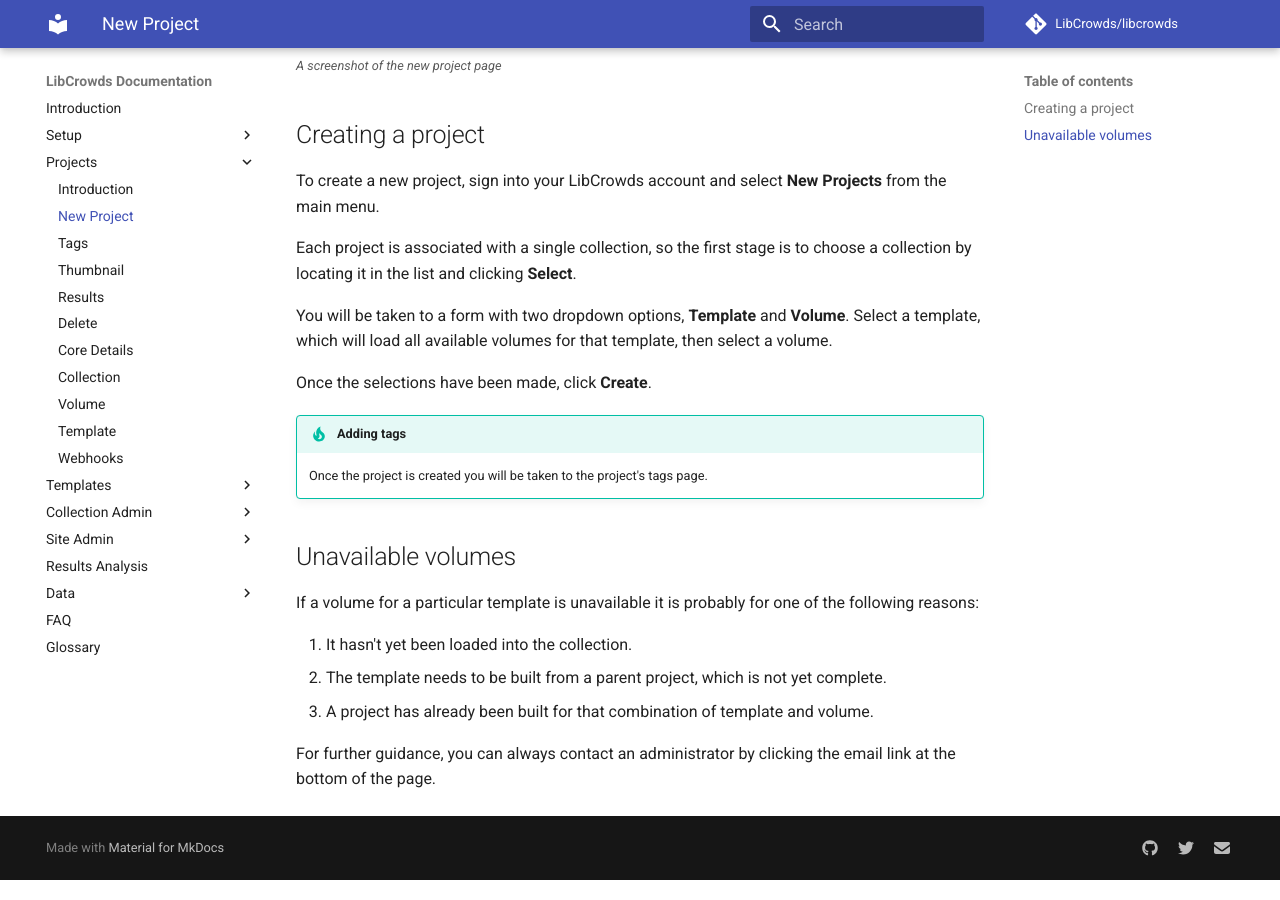
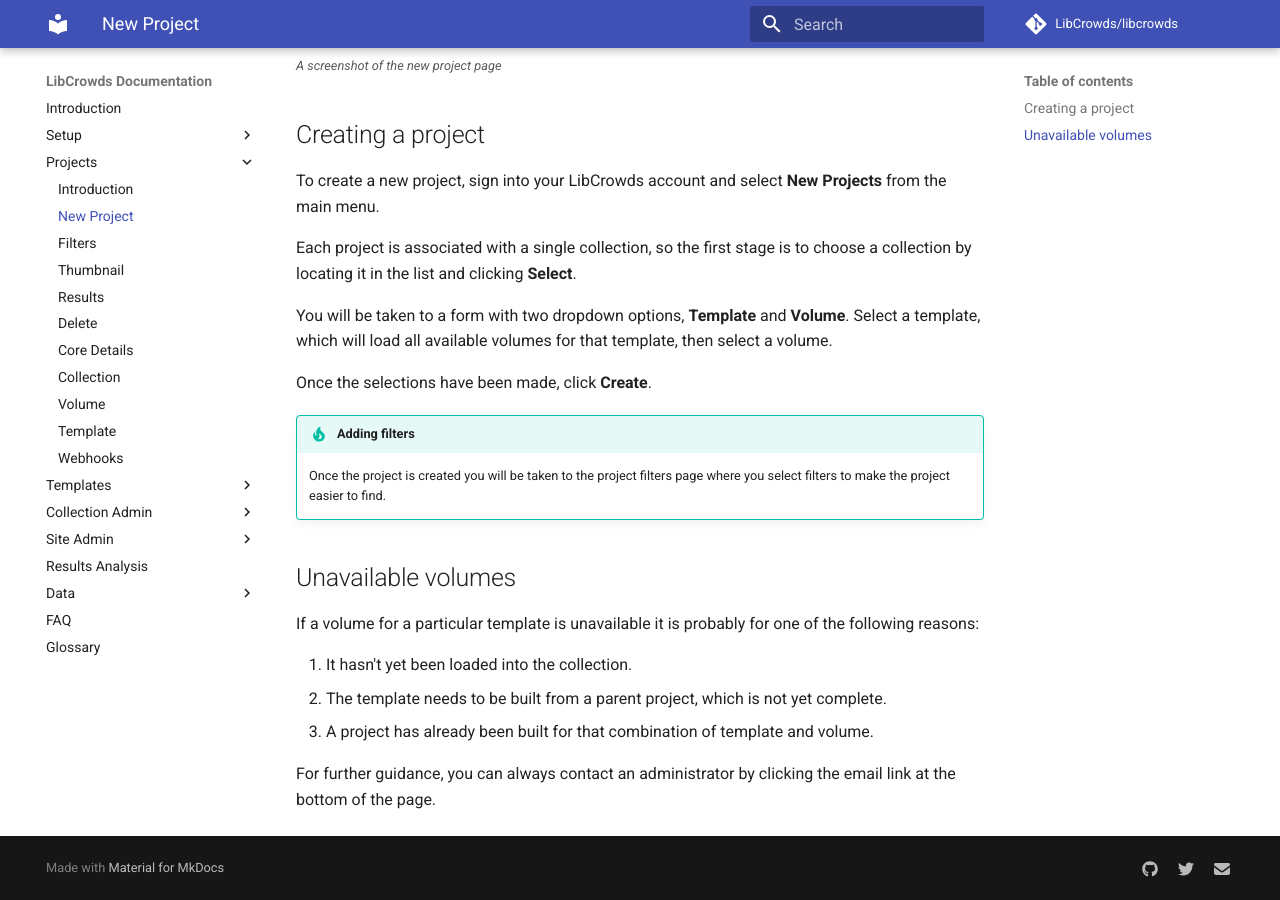
Before and after one commit to LibCrowds/docs, an MkDocs documentation site: the page built from docs/projects/new.md, in a window 1280 px wide and 900 px high, scrolled down 854 px. Built offline with MkDocs 1.6.1 and Material for MkDocs 9.7.7, drawn with Linux system fonts in a browser that asks for light colours; comment, search, counter and statistics services are not loaded; old or Windows-style settings are respelled for this version of MkDocs.

Commit message:
Rename project tags > filters

```diff
--- a/docs/projects/new.md
+++ b/docs/projects/new.md
@@ -32,9 +32,10 @@
 
 Once the selections have been made, click **Create**.
 
-!!! tip "Adding tags"
+!!! tip "Adding filters"
 
-    Once the project is created you will be taken to the project's tags page.
+    Once the project is created you will be taken to the project filters page
+    where you select filters to make the project easier to find.
 
 ## Unavailable volumes
 
--- a/mkdocs.yml
+++ b/mkdocs.yml
@@ -38,7 +38,7 @@
   - Projects:
     - Introduction: 'projects/introduction.md'
     - New Project: 'projects/new.md'
-    - Tags: 'projects/tags.md'
+    - Filters: 'projects/filters.md'
     - Thumbnail: 'projects/thumbnail.md'
     - Results: 'projects/results.md'
     - Delete: 'projects/delete.md'
@@ -63,7 +63,7 @@
     - Core Details: 'collections/details.md'
     - Page Content: 'collections/content.md'
     - Celebrations: 'collections/celebrations.md'
-    - Tags: 'collections/tags.md'
+    - Project Filters: 'collections/filters.md'
     - Volumes: 'collections/volumes.md'
     - Featured Projects: 'collections/featured.md'
     - Task Presenter: 'collections/presenter.md'
```
Also changed, not shown: docs/collections/filters.md (renamed from docs/collections/tags.md, +14 -14 lines), docs/collections/introduction.md (+1 -1 lines), docs/projects/filters.md (added, +33 -0 lines), docs/projects/tags.md (deleted, +0 -35 lines), docs/setup/configuring-pybossa.md (+2 -2 lines), docs/templates/new.md (+1 -1 lines), docs/assets/img/collection/filters.png (renamed from docs/assets/img/collection/tags.png), docs/assets/img/project/filters.png (renamed from docs/assets/img/project/tags.png).
